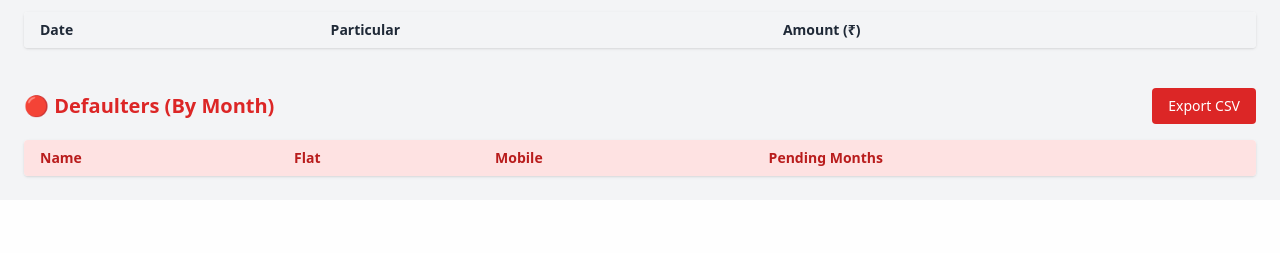
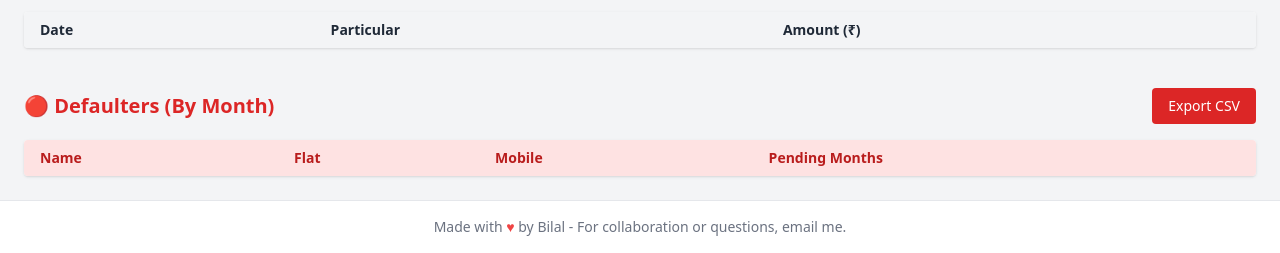
Before and after one commit to wildestcat01/society-dashboard, a FastAPI app: page /admin-dashboard in a window 1280 px wide. Shown: the part 1227-1480 px from the top of the page. Before the commit the page ends 1406 px from the top, so only its background shows below. Run offline with FastAPI, Linux system fonts and the light colour scheme; lists and menus that the app fills with data are empty; some libraries are stand-ins or nearby versions.

Commit message:
Footer Update

```diff
--- a/templates/dashboard.html
+++ b/templates/dashboard.html
@@ -445,3 +445,11 @@ document.addEventListener("DOMContentLoaded", function () {
   }
 });
 </script>
+
+<!-- footer -->
+<footer class="bg-white text-center py-4 border-t text-sm text-gray-500">
+  Made with <span class="text-red-500">♥</span> by Bilal - For collaboration or questions, email me.
+</footer>
+
+</body>
+</html>
--- a/templates/member_dashboard.html
+++ b/templates/member_dashboard.html
@@ -289,7 +289,7 @@ function cancelEdit() {
 
 <!-- footer -->
 <footer class="bg-white text-center py-4 border-t text-sm text-gray-500">
-  Made with <span class="text-red-500">♥</span> by Bilal -
+  Made with <span class="text-red-500">♥</span> by Bilal - For collaboration or questions, email me.
 </footer>
 
 </body>
```
Also changed, not shown: git init.md (+3 -0 lines).
